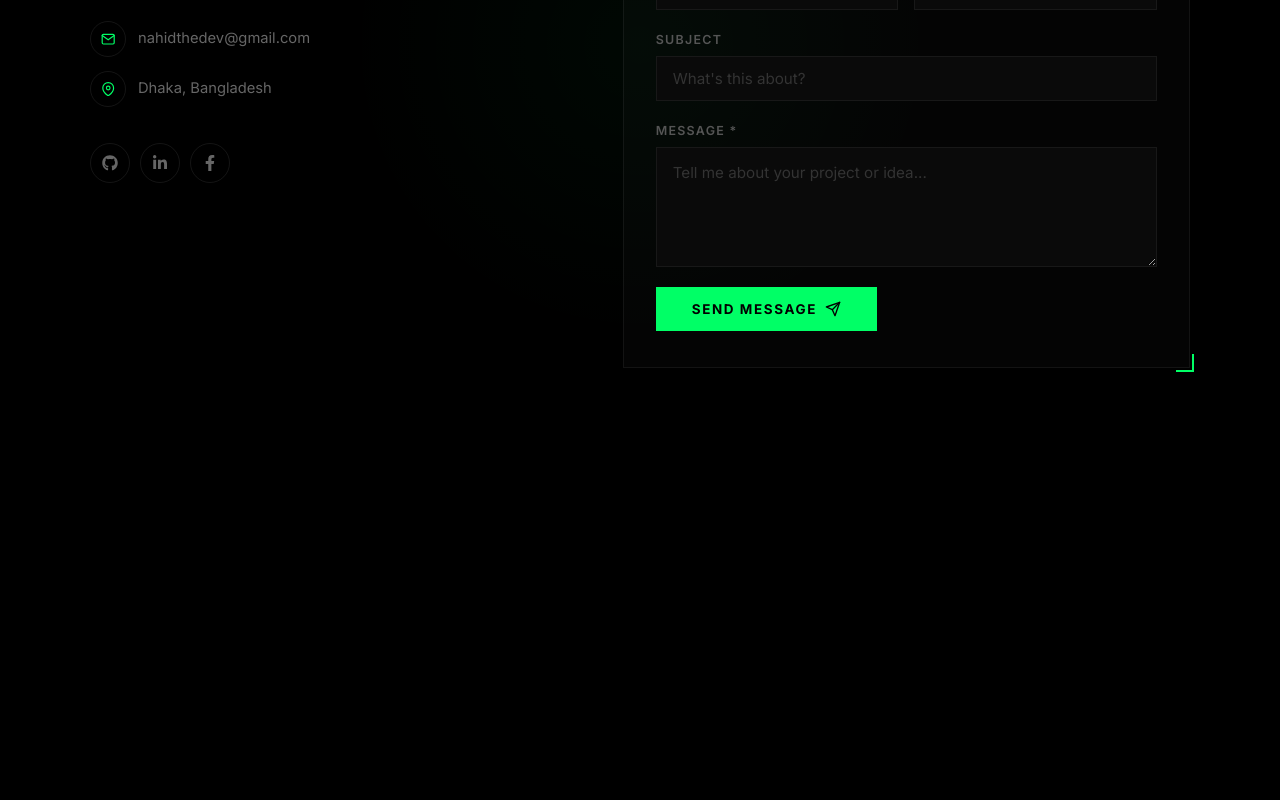
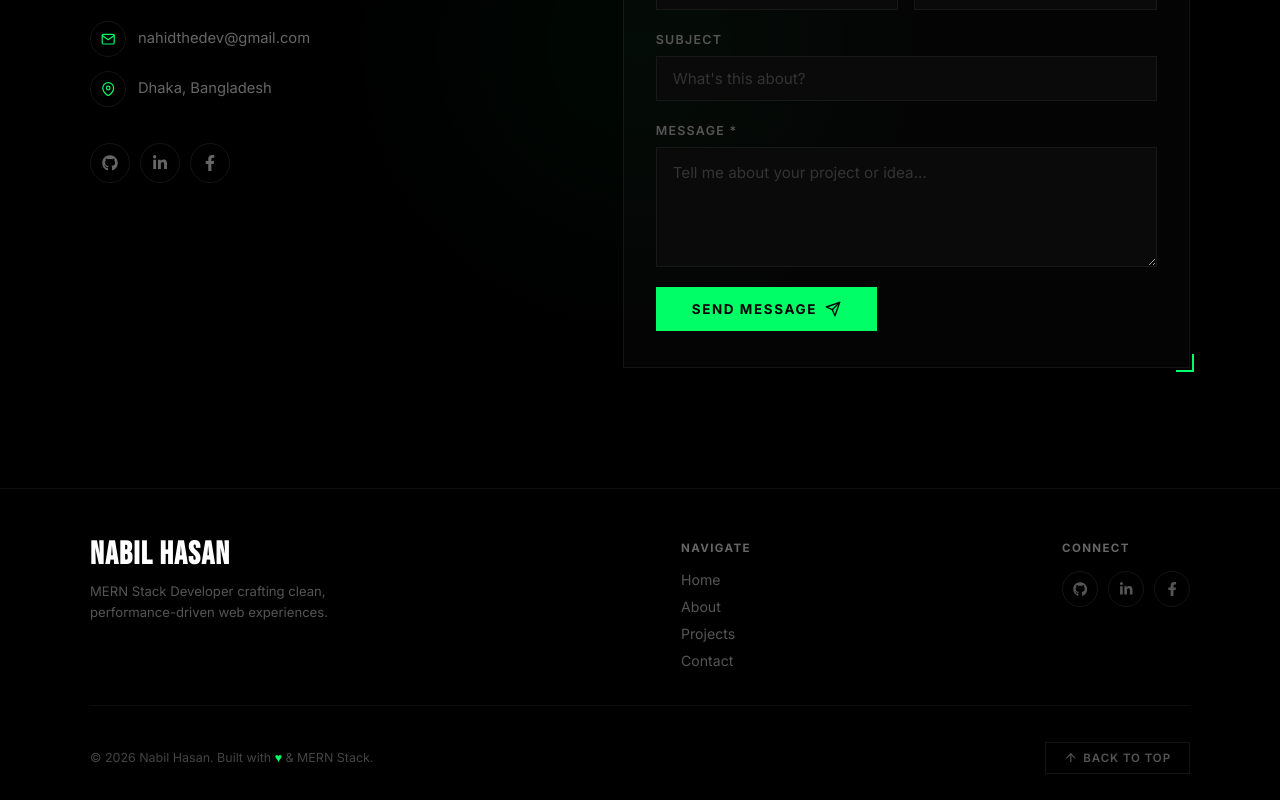
Before and after one commit to itsSopno/Angel_of_Unknown, a React (Vite) app: page / in a window 1280 px wide. Shown: the part 2904-3704 px from the top of the page. Before the commit the page ends 3392 px from the top, so only its background shows below. Built offline with nearby package versions, Linux system fonts and the light colour scheme; no server answers.

Commit message:
Save changes

```diff
--- /dev/null
+++ b/src/components/layout/Footer.jsx
@@ -0,0 +1,111 @@
+import { useNavigate } from 'react-router-dom';
+import { FaGithub, FaLinkedinIn, FaFacebookF } from 'react-icons/fa';
+import { FiArrowUp } from 'react-icons/fi';
+import styles from './Footer.module.css';
+
+const SECTIONS = [
+    { id: 'home', label: 'Home' },
+    { id: 'about', label: 'About' },
+    { id: 'projects', label: 'Projects' },
+    { id: 'contact', label: 'Contact' },
+];
+
+export default function Footer() {
+    const navigate = useNavigate();
+
+    const scrollTo = (id) => {
+        if (window.location.pathname !== '/') {
+            navigate('/');
+            setTimeout(() => {
+                document.getElementById(id)?.scrollIntoView({ behavior: 'smooth' });
+            }, 150);
+        } else {
+            document.getElementById(id)?.scrollIntoView({ behavior: 'smooth' });
+        }
+    };
+
+    const backToTop = () => {
+        window.scrollTo({ top: 0, behavior: 'smooth' });
+    };
+
+    return (
+        <footer className={styles.footer}>
+            <div className={styles.inner}>
+                {/* ── Top ──────────────────────────────────────────── */}
+                <div className={styles.topRow}>
+                    {/* Brand */}
+                    <div className={styles.brand}>
+                        <h3 className={styles.brandName}>NABIL HASAN</h3>
+                        <p className={styles.brandTag}>
+                            MERN Stack Developer crafting clean, performance-driven web experiences.
+                        </p>
+                    </div>
+
+                    {/* Quick Links */}
+                    <div className={styles.linksGroup}>
+                        <div className={styles.linksCol}>
+                            <span className={styles.linksHeading}>Navigate</span>
+                            {SECTIONS.map((s) => (
+                                <button
+                                    key={s.id}
+                                    className={styles.footerLink}
+                                    onClick={() => scrollTo(s.id)}
+                                >
+                                    {s.label}
+                                </button>
+                            ))}
+                        </div>
+                    </div>
+
+                    {/* Social */}
+                    <div className={styles.socialCol}>
+                        <span className={styles.linksHeading}>Connect</span>
+                        <div className={styles.socialRow}>
+                            <a
+                                href="https://github.com/nahid-thedev"
+                                target="_blank"
+                                rel="noopener noreferrer"
+                                className={styles.socialIcon}
+                                title="GitHub"
+                            >
+                                <FaGithub />
+                            </a>
+                            <a
+                                href="https://linkedin.com/in/nahid-thedev"
+                                target="_blank"
+                                rel="noopener noreferrer"
+                                className={styles.socialIcon}
+                                title="LinkedIn"
+                            >
+                                <FaLinkedinIn />
+                            </a>
+                            <a
+                                href="https://facebook.com/nahid.thedev"
+                                target="_blank"
+                                rel="noopener noreferrer"
+                                className={styles.socialIcon}
+                                title="Facebook"
+                            >
+                                <FaFacebookF />
+                            </a>
+                        </div>
+                    </div>
+                </div>
+
+                <div className={styles.divider} />
+
+                {/* ── Bottom ───────────────────────────────────────── */}
+                <div className={styles.bottomRow}>
+                    <p className={styles.copyright}>
+                        © {new Date().getFullYear()} Nabil Hasan. Built with{' '}
+                        <span className={styles.copyrightAccent}>♥</span> & MERN Stack.
+                    </p>
+                    <button className={styles.backToTop} onClick={backToTop}>
+                        <FiArrowUp className={styles.topArrow} />
+                        Back to Top
+                    </button>
+                </div>
+            </div>
+        </footer>
+    );
+}
--- /dev/null
+++ b/src/components/layout/Footer.module.css
@@ -0,0 +1,200 @@
+/* ══ Footer.module.css ══════════════════════════════════════ */
+
+.footer {
+    background: #000000;
+    border-top: 1px solid rgba(255, 255, 255, 0.06);
+    padding: 50px 36px 30px;
+    position: relative;
+}
+
+.inner {
+    max-width: 1100px;
+    margin: 0 auto;
+    display: flex;
+    flex-direction: column;
+    gap: 36px;
+}
+
+/* ── Top Row ─────────────────────────────────────────────── */
+.topRow {
+    display: flex;
+    justify-content: space-between;
+    align-items: flex-start;
+    gap: 40px;
+}
+
+/* Brand */
+.brand {
+    display: flex;
+    flex-direction: column;
+    gap: 10px;
+}
+
+.brandName {
+    font-family: 'Bebas Neue', 'Arial Black', sans-serif;
+    font-size: 2rem;
+    letter-spacing: 0.04em;
+    color: #ffffff;
+    line-height: 1;
+    margin: 0;
+}
+
+.brandTag {
+    font-family: 'Inter', sans-serif;
+    font-size: 0.82rem;
+    color: #555555;
+    margin: 0;
+    max-width: 280px;
+    line-height: 1.6;
+}
+
+/* Quick Links */
+.linksGroup {
+    display: flex;
+    gap: 48px;
+}
+
+.linksCol {
+    display: flex;
+    flex-direction: column;
+    gap: 10px;
+}
+
+.linksHeading {
+    font-family: 'Inter', sans-serif;
+    font-size: 0.72rem;
+    font-weight: 700;
+    letter-spacing: 0.12em;
+    text-transform: uppercase;
+    color: #666666;
+    margin: 0 0 4px;
+}
+
+.footerLink {
+    font-family: 'Inter', sans-serif;
+    font-size: 0.88rem;
+    color: #555555;
+    text-decoration: none;
+    transition: color 0.25s;
+    cursor: pointer;
+    background: none;
+    border: none;
+    padding: 0;
+    text-align: left;
+}
+
+.footerLink:hover {
+    color: #00ff66;
+}
+
+/* Social */
+.socialCol {
+    display: flex;
+    flex-direction: column;
+    gap: 10px;
+}
+
+.socialRow {
+    display: flex;
+    gap: 10px;
+}
+
+.socialIcon {
+    width: 36px;
+    height: 36px;
+    border-radius: 50%;
+    border: 1px solid rgba(255, 255, 255, 0.08);
+    display: flex;
+    align-items: center;
+    justify-content: center;
+    color: #555555;
+    font-size: 0.9rem;
+    transition: all 0.3s ease;
+    text-decoration: none;
+}
+
+.socialIcon:hover {
+    color: #00ff66;
+    border-color: rgba(0, 255, 102, 0.4);
+    background: rgba(0, 255, 102, 0.06);
+    transform: translateY(-2px);
+}
+
+/* ── Divider ─────────────────────────────────────────────── */
+.divider {
+    width: 100%;
+    height: 1px;
+    background: rgba(255, 255, 255, 0.05);
+}
+
+/* ── Bottom Row ──────────────────────────────────────────── */
+.bottomRow {
+    display: flex;
+    justify-content: space-between;
+    align-items: center;
+}
+
+.copyright {
+    font-family: 'Inter', sans-serif;
+    font-size: 0.78rem;
+    color: #444444;
+    margin: 0;
+}
+
+.copyrightAccent {
+    color: #00ff66;
+}
+
+.backToTop {
+    font-family: 'Inter', sans-serif;
+    font-size: 0.72rem;
+    font-weight: 600;
+    letter-spacing: 0.08em;
+    text-transform: uppercase;
+    color: #555555;
+    background: none;
+    border: 1px solid rgba(255, 255, 255, 0.08);
+    padding: 8px 18px;
+    cursor: pointer;
+    transition: all 0.3s;
+    display: flex;
+    align-items: center;
+    gap: 6px;
+}
+
+.backToTop:hover {
+    color: #00ff66;
+    border-color: rgba(0, 255, 102, 0.3);
+    background: rgba(0, 255, 102, 0.04);
+}
+
+.topArrow {
+    font-size: 0.85rem;
+    transition: transform 0.3s;
+}
+
+.backToTop:hover .topArrow {
+    transform: translateY(-2px);
+}
+
+/* ── Responsive ──────────────────────────────────────────── */
+@media (max-width: 768px) {
+    .footer {
+        padding: 40px 18px 24px;
+    }
+
+    .topRow {
+        flex-direction: column;
+        gap: 28px;
+    }
+
+    .linksGroup {
+        gap: 32px;
+    }
+
+    .bottomRow {
+        flex-direction: column;
+        gap: 16px;
+        text-align: center;
+    }
+}
--- a/src/components/layout/PublicLayout.jsx
+++ b/src/components/layout/PublicLayout.jsx
@@ -1,5 +1,6 @@
 import { Outlet } from 'react-router-dom';
 import OrbNavbar from './OrbNavbar';
+import Footer from './Footer';
 
 const PublicLayout = () => {
   return (
@@ -9,6 +10,7 @@ const PublicLayout = () => {
         <Outlet />
       </main>
       {/* Footer এখানে আসবে */}
+      <Footer></Footer>
     </div>
   );
 };
```
